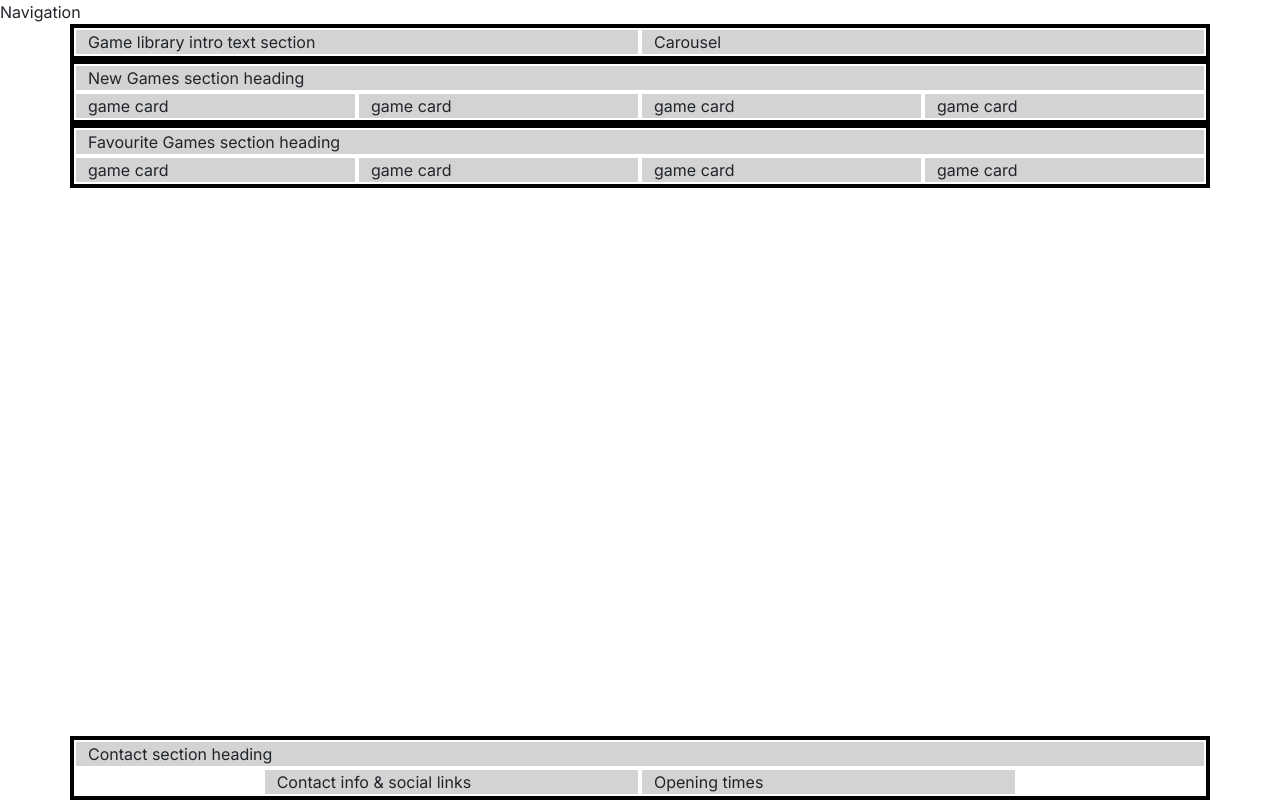
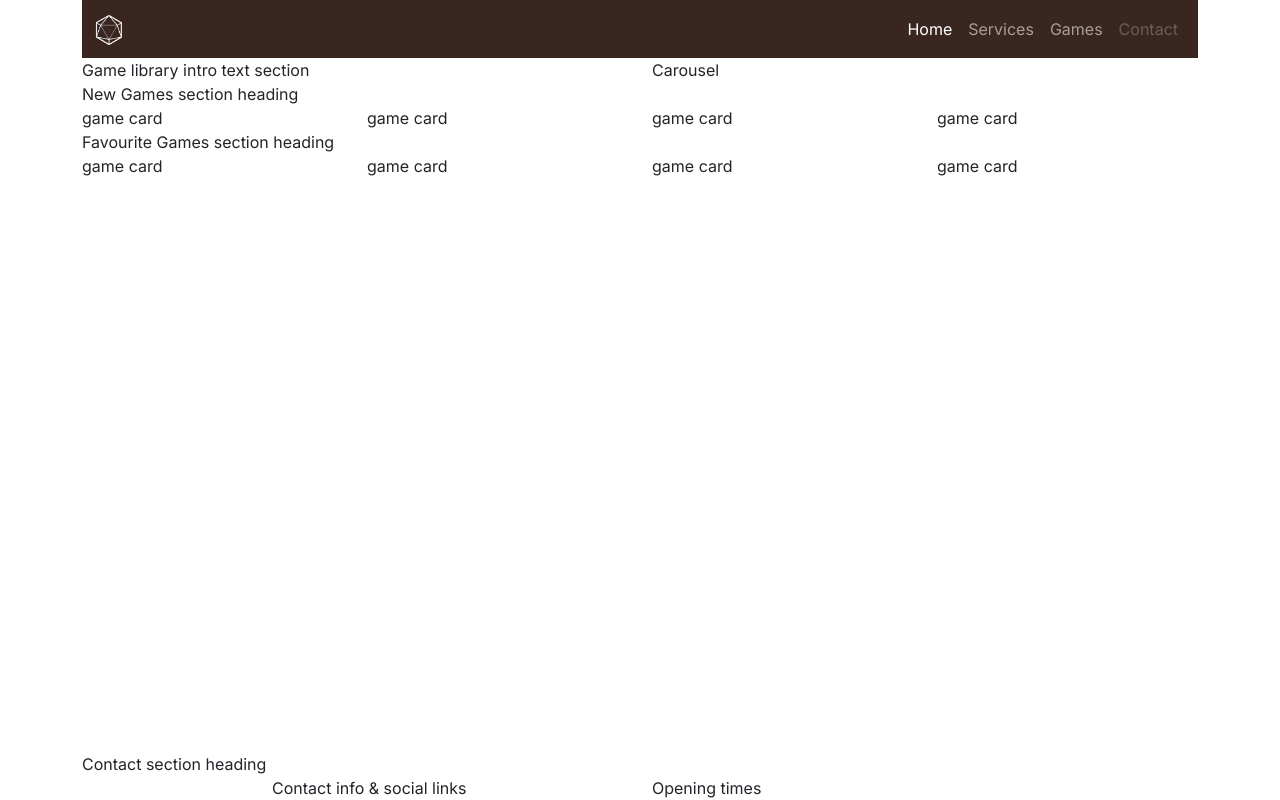
Before and after one commit to Jordalenko/Boardwalk, a plain HTML site: page game-library.html in a window 1280 px wide. Drawn offline with nearby package versions, Linux system fonts and the light colour scheme; a web font is replaced by a local one.

Commit message:
added nav bar styling

```diff
--- a/assets/css/style.css
+++ b/assets/css/style.css
@@ -28,7 +28,17 @@ h3 {
     color: var(--highlight-color);
 }
 
-.container,
+/* Navbar styles */
+
+#navbar {
+    background-color: var(--primary-color);
+}
+
+#navbar .logo {
+    width: 30px;
+}
+
+/* .container,
 .row {
     border: 2px solid black;
 }
@@ -36,4 +46,4 @@ h3 {
 .col-12 {
     border: 2px solid white;
     background-color: lightgray;
-}
+} */
--- a/game-library.html
+++ b/game-library.html
@@ -26,7 +26,35 @@
 
 <body class="d-flex flex-column min-vh-100">
     <!-- Navigation -->
-    <div>Navigation</div>
+
+    <div class="container">
+        <nav id="navbar" class="navbar navbar-expand-lg" data-bs-theme="dark">
+        <div class="container">
+          <a class="navbar-brand" href="#">
+            <img src="assets/images/logo-sm-white.png" alt="Boardwalk games logo" class="logo">
+          </a>
+          <button class="navbar-toggler" type="button" data-bs-toggle="collapse" data-bs-target="#navbarNav" aria-controls="navbarNav" aria-expanded="false" aria-label="Toggle navigation">
+            <span class="navbar-toggler-icon"></span>
+          </button>
+          <div class="collapse navbar-collapse" id="navbarNav">
+            <ul class="navbar-nav ms-auto">
+              <li class="nav-item">
+                <a class="nav-link active" aria-current="page" href="index.html">Home</a>
+              </li>
+              <li class="nav-item">
+                <a class="nav-link" href="#">Services</a>
+              </li>
+              <li class="nav-item">
+                <a class="nav-link" href="game-library.html">Games</a>
+              </li>
+              <li class="nav-item">
+                <a class="nav-link disabled"  href="#">Contact</a>
+              </li>
+            </ul>
+          </div>
+        </div>
+      </nav>
+    </div>
 
     <!-- Header with carousel -->
     <header class="container">
```
Also changed, not shown: index.html (+10 -8 lines).
